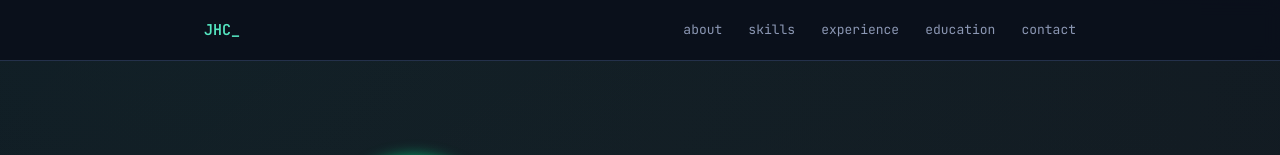
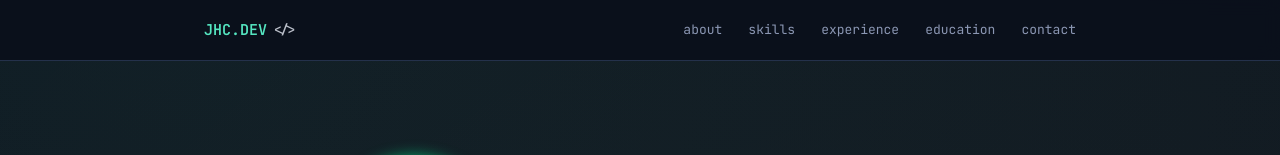
Before and after one commit to CLOUDFREEZE/Josh_Portfolio_Vercel, a React (Vite) app: page / in a window 1280 px wide. Shown: the top 155 px of the page. Built offline with nearby package versions, Linux system fonts and the light colour scheme; no server answers.

Commit message:
"Updates  contact and education sections"

```diff
--- a/src/components/Contact.css
+++ b/src/components/Contact.css
@@ -13,6 +13,7 @@
   display: flex;
   gap: 28px;
   flex-wrap: wrap;
+  align-items: flex-start;
 }
 
 .contact-item {
--- a/src/components/Contact.jsx
+++ b/src/components/Contact.jsx
@@ -21,10 +21,14 @@ export default function Contact() {
               <span className="mono muted">phone</span>
               <span>0969 321 8260</span>
             </a>
-            <div className="contact-item">
-              <span className="mono muted">Github</span>
+            <a href="https://github.com/CLOUDFREEZE" className="contact-item" target="_blank" rel="noopener noreferrer">
+              <span className="mono muted">github</span>
               <span>CLOUDFREEZE</span>
-            </div>
+            </a>
+            <a href="https://www.linkedin.com/in/josh-henrick-catchillar-4701122aa/" className="contact-item" target="_blank" rel="noopener noreferrer">
+              <span className="mono muted">linkedin</span>
+              <span>Josh Henrick Catchillar</span>
+            </a>
           </div>
         </div>
       </div>
--- a/src/components/Education.jsx
+++ b/src/components/Education.jsx
@@ -12,13 +12,14 @@ const RELEASES = [
   {
     version: 'v3.0',
     years: '2020 – 2022',
-    title: 'General Academic Strand (GAS)',
+    title: 'Senior High School',
+    note: 'General Academic Strand (GAS)',
     org: 'Metro Manila College',
   },
   {
     version: 'v2.0',
     years: '2016 – 2020',
-    title: 'Junior & Senior High School',
+    title: 'Junior High School',
     org: 'Novaliches High School',
   },
   {
--- a/src/components/Navbar.css
+++ b/src/components/Navbar.css
@@ -18,6 +18,15 @@
   color: var(--accent);
   font-weight: 600;
   font-size: 15px;
+  display: inline-flex;
+  align-items: center;
+  gap: 6px;
+}
+
+.brand-symbol {
+  color: var(--text);
+  font-size: 13px;
+  opacity: 0.8;
 }
 
 .nav-links {
--- a/src/components/Navbar.jsx
+++ b/src/components/Navbar.jsx
@@ -12,7 +12,10 @@ export default function Navbar() {
   return (
     <header className="navbar">
       <div className="container navbar-inner">
-        <a href="#top" className="brand mono">JHC_</a>
+        <a href="#top" className="brand mono">
+          JHC.DEV
+          <span className="brand-symbol">&lt;/&gt;</span>
+        </a>
         <nav className="nav-links mono">
           {LINKS.map((l) => (
             <a key={l.href} href={l.href}>{l.label}</a>
```
